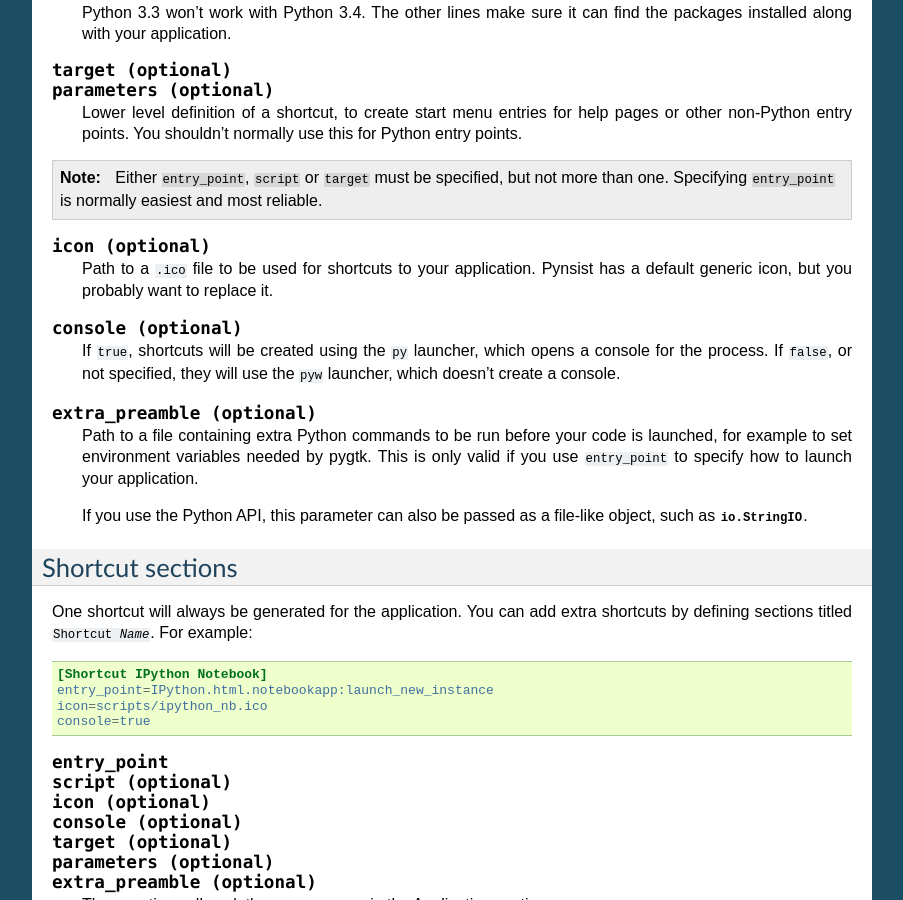
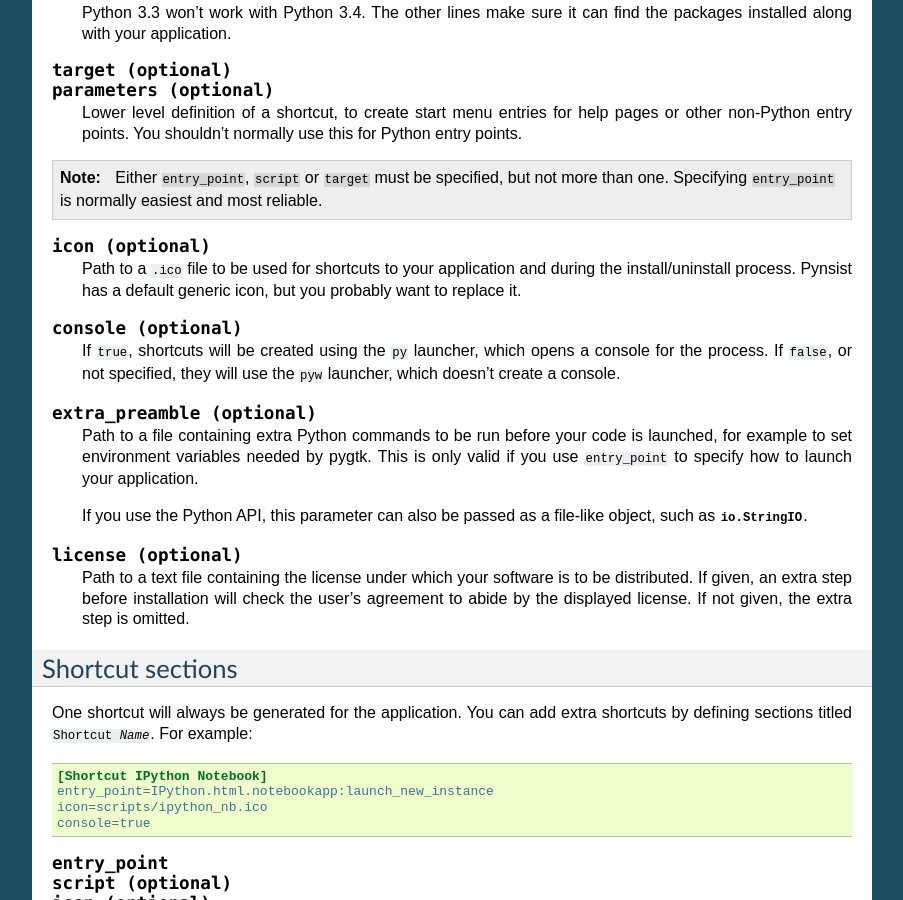
Before and after one commit to takluyver/pynsist, a Sphinx documentation site: the page built from doc/cfgfile.rst, in a window 1280 px wide and 900 px high, scrolled down 756 px. Shown: the whole window, without its empty margins (198-1101 px from the left). Built offline with Sphinx 7.4.7, drawn with Linux system fonts in a browser that asks for light colours.

Commit message:
Update documentation to reference new icon and license behaviour.

```diff
--- a/doc/cfgfile.rst
+++ b/doc/cfgfile.rst
@@ -62,8 +62,9 @@ Application section
 
 .. describe:: icon (optional)
 
-  Path to a ``.ico`` file to be used for shortcuts to your application. Pynsist
-  has a default generic icon, but you probably want to replace it.
+  Path to a ``.ico`` file to be used for shortcuts to your application and
+  during the install/uninstall process. Pynsist has a default generic icon, but
+  you probably want to replace it.
 
 .. describe:: console (optional)
 
@@ -79,6 +80,13 @@ Application section
 
    If you use the Python API, this parameter can also be passed as a file-like
    object, such as :class:`io.StringIO`.
+
+.. describe:: license (optional)
+
+  Path to a text file containing the license under which your software is to
+  be distributed. If given, an extra step before installation will check the
+  user's agreement to abide by the displayed license. If not given, the extra
+  step is omitted.
 
 .. _shortcut_config:
 
```
